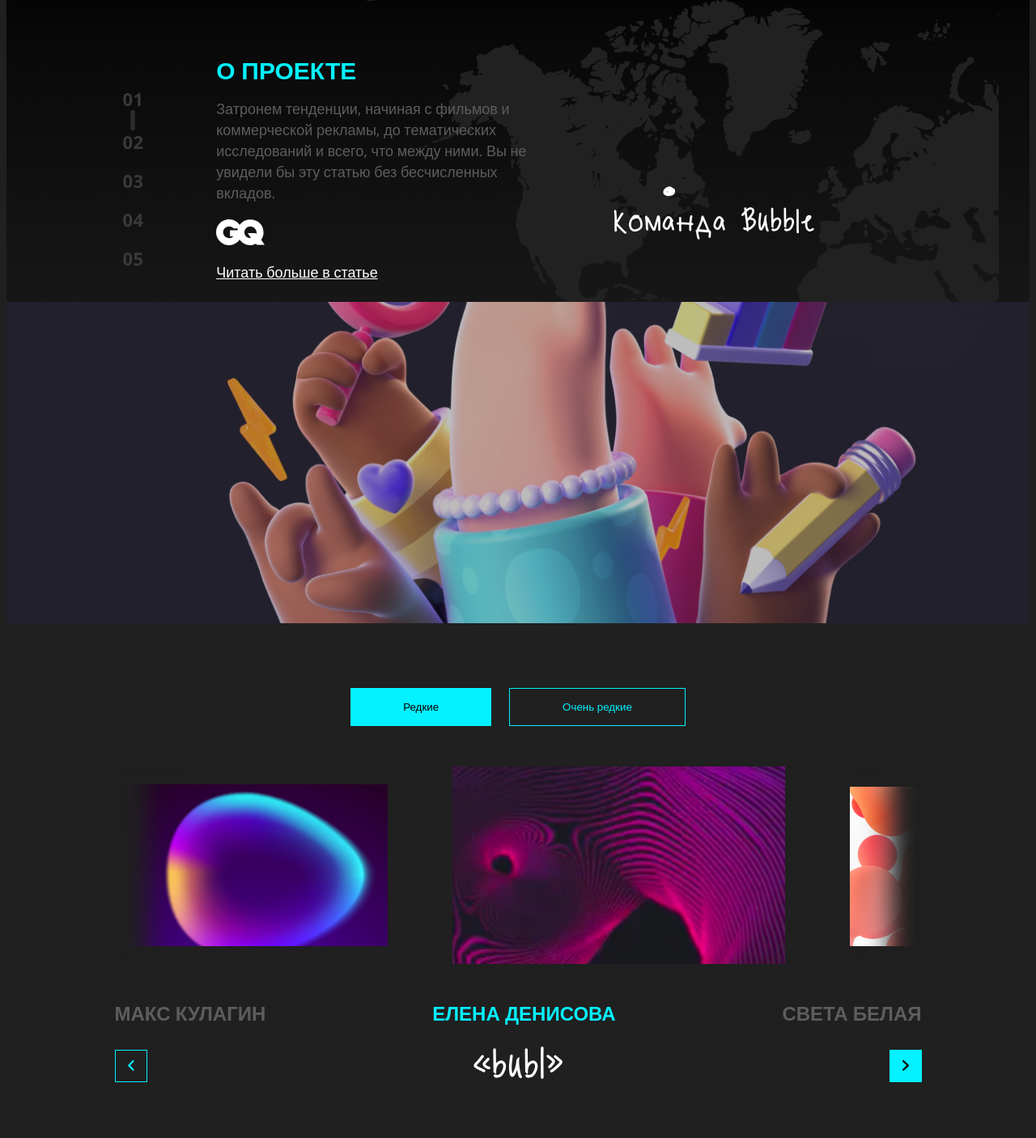
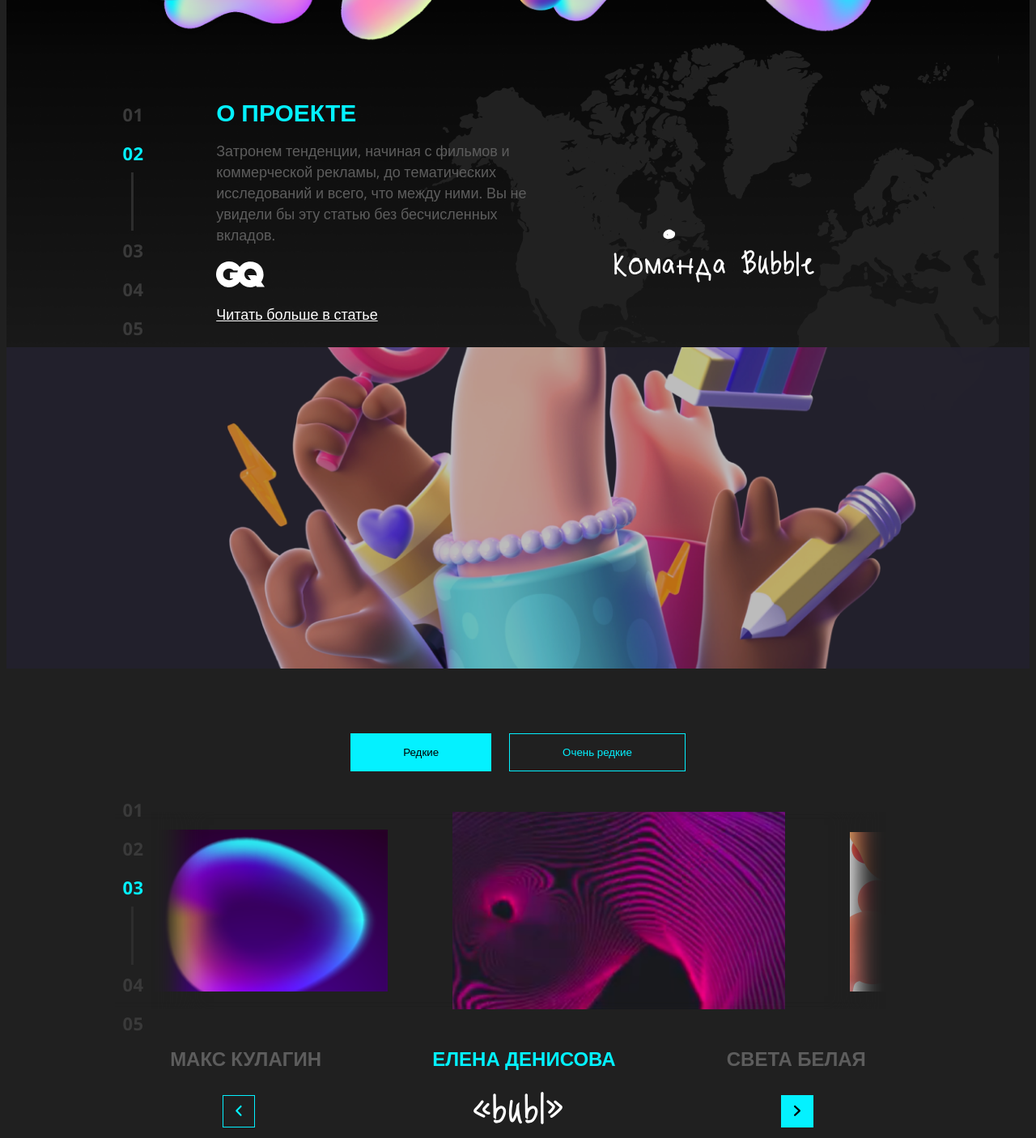
Before and after one commit to futbnj/pushkeen-tt, a React (Create React App) app: page / in a window 1280 px wide. Shown: the part 860-2266 px from the top of the page at 81% size. Built offline with nearby package versions, Linux system fonts and the light colour scheme.

Commit message:
navigation added

```diff
--- a/public/index.html
+++ b/public/index.html
@@ -5,8 +5,6 @@
     <link rel="icon" href="%PUBLIC_URL%/favicon.ico" />
     <meta name="viewport" content="width=device-width, initial-scale=1" />
     <meta name="theme-color" content="#000000" />
-
-    <link rel="manifest" href="%PUBLIC_URL%/manifest.json" />
     <title>Bubble drop</title>
   </head>
   <body>
--- a/src/components/Nav/Nav.module.css
+++ b/src/components/Nav/Nav.module.css
@@ -15,13 +15,19 @@ ul {
 }
 
 .hr {
-    width: 20px;
-    height: 1px;
+    width: 1px;
+    height: 70px;
 
-    margin: 0;
+    margin: 0 40%;
 
-    border: 2px solid #2D2D2D;
+    border: 1px solid #2D2D2D;
     background-color: #2D2D2D;
+}
 
-    transform: rotate(90deg);
+.hidden {
+    display: none;
 }
+
+.active {
+    color: #04F1FF;
+}
--- a/src/components/Nav/Nav.tsx
+++ b/src/components/Nav/Nav.tsx
@@ -1,14 +1,39 @@
 import styles from './Nav.module.css';
 import cn from 'classnames';
 
-export const Nav = () => {
+type NavProps = {
+    position: number
+}
+
+export const Nav = ({position}: NavProps) => {
+
     return (
         <nav className={styles.nav}>
             <div>
-                <div>01</div>
-                <hr className={cn(styles.hr)}/>
-                <div>02</div>
-                <div>03</div>
+                <div className={cn({
+                    [styles.active]: position === 1
+                })}>01</div>
+                <div>
+                    <div className={cn(styles.hr, {
+                        [styles.hidden] : position !== 1
+                    })} />
+                </div>
+                <div className={cn({
+                    [styles.active]: position === 2
+                })}>02</div>
+                <div>
+                    <div className={cn(styles.hr, {
+                        [styles.hidden] : position !== 2
+                    })} />
+                </div>
+                <div className={cn({
+                    [styles.active]: position === 3
+                })}>03</div>
+                <div>
+                    <div className={cn(styles.hr, {
+                        [styles.hidden] : position !== 3
+                    })} />
+                </div>
                 <div>04</div>
                 <div>05</div>
             </div>
--- a/src/components/Slider/Slider.jsx
+++ b/src/components/Slider/Slider.jsx
@@ -1,9 +1,12 @@
 import styles from './Slider.module.css';
-
 import React, {useState} from "react";
 import { data } from './data';
 
-export const Slider = ({rare}) => {
+type SliderType = {
+    rare: boolean
+}
+
+export const Slider = ({rare}: SliderType) => {
     const [value, setValue] = useState(0);
 
     return (
--- a/src/components/Slider/Slider.module.css
+++ b/src/components/Slider/Slider.module.css
@@ -6,9 +6,6 @@
     display: flex;
     justify-content: space-evenly;
     flex-direction: column;
-}
-
-.images a {
 }
 
 .images img {
@@ -27,7 +24,7 @@
     justify-content: space-around;
     align-items: center;
 
-    box-shadow: -60px 0px 30px -20px #202020 inset, 60px 0px 30px -20px #202020 inset;
+    box-shadow: -100px 0 30px -20px #202020 inset, 100px 0 30px -20px #202020 inset;
     overflow: hidden;
 
     margin-bottom: 44px;
@@ -42,7 +39,7 @@
 
 .titles, .nav {
     display: flex;
-    justify-content: space-between;
+    justify-content: space-around;
     align-items: center;
 
     margin-bottom: 22px;
--- a/src/index.css
+++ b/src/index.css
@@ -29,7 +29,7 @@
 }
 
 body {
-    font-family: var(--regular-font);
+    font-family: "Open Sans", sans-serif;;
     font-weight: 400;
     color: #5D5D5D;
     background-color: #202020;
--- a/src/layout/AboutUs/AboutUs.tsx
+++ b/src/layout/AboutUs/AboutUs.tsx
@@ -21,7 +21,7 @@ export const AboutUs = () => {
                 <div className={styles.main}>
                     <div className={styles.nav}>
                         <p className={cn(styles.pTitle, styles.one)}>New collection</p>
-                        <Nav />
+                        <Nav position={1}></Nav>
                     </div>
                     <div className={styles.block}>
                         <div className={styles.title}>
@@ -42,7 +42,7 @@ export const AboutUs = () => {
                     <Bubbles />
                     <div className={styles.about}>
                         <div>
-                            <Nav />
+                            <Nav position={2}></Nav>
                         </div>
                         <div className={styles.aboutDiv}>
                             <h3>О проекте</h3>
@@ -59,7 +59,5 @@ export const AboutUs = () => {
                 </div>
             </div>
         </div>
-
-
     )
 }
--- a/src/layout/Artworks/Artworks.module.css
+++ b/src/layout/Artworks/Artworks.module.css
@@ -3,10 +3,12 @@
 
     display: flex;
     justify-content: center;
+
 }
 
 .container {
     width: 997px;
+    position: relative;
 }
 
 .buttons {
@@ -34,12 +36,14 @@
 
 }
 
+.container nav {
+    position: absolute;
+    bottom: 58%;
+    left: 1%;
+}
+
 .hidden {
     display: none;
-}
-
-.hello_this_is_custom_classname {
-    color: green;
 }
 
 @media screen and (max-width: 480px) {
@@ -50,10 +54,20 @@
         margin: 10px;
         padding: 15px;
     }
+
 }
 
 @media screen and (max-width: 1024px) and (min-width: 768px){
     .container {
         margin: 20px 50px;
     }
+    .wrapper nav {
+        left: 0;
+    }
 }
+
+@media screen and (max-width: 768px) {
+    .wrapper nav {
+        display: none;
+    }
+}
--- a/src/layout/Artworks/Artworks.tsx
+++ b/src/layout/Artworks/Artworks.tsx
@@ -2,9 +2,9 @@ import styles from './Artworks.module.css';
 import React, {useState} from "react";
 import {Slider} from '../../components/Slider/Slider';
 import cn from 'classnames';
+import { Nav } from '../../components/Nav/Nav';
 
 export const Artworks = () => {
-
     const [isRare, setIsRare] = useState(true);
     const [isVeryRare, setIsVeryRare] = useState(false);
 
@@ -21,6 +21,7 @@ export const Artworks = () => {
     return (
         <div className={styles.wrapper}>
             <div className={styles.container}>
+                <Nav position={3}></Nav>
                 <div className={styles.buttons}>
                     <button className={styles.primary} onClick={SwitchRare}>Редкие</button>
                     <button className={styles.ghost} onClick={SwitchVeryRare}>Очень редкие</button>
```
Also changed, not shown: public/manifest.json (deleted).
